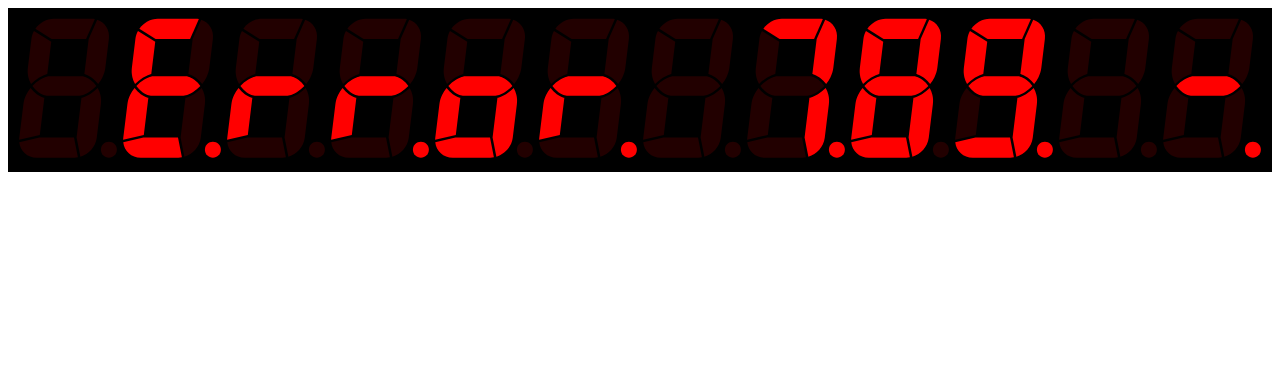
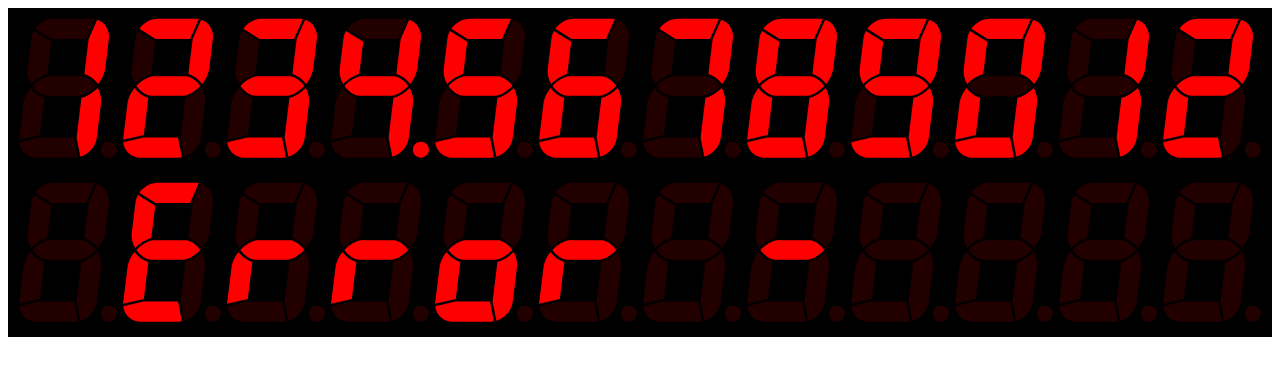
Before and after one commit to damjes/hp21react, a React (Vite) app: page / in a window 1280 px wide. Shown: the top 376 px of the page. Built offline with nearby package versions, Linux system fonts and the light colour scheme.

Commit message:
Dopisano Wyświetlacz

```diff
--- a/src/App.tsx
+++ b/src/App.tsx
@@ -1,23 +1,11 @@
-import Cyfra from "./Cyfra"
+import Wyświetlacz from "./Wyswietlacz"
 
 import './App.sass'
 
 function App() {
 	return <>
-		<div className="wyswietlacz">
-			<Cyfra cyfra=' ' kropka={false} />
-			<Cyfra cyfra='E' kropka={true} />
-			<Cyfra cyfra='r' kropka={false} />
-			<Cyfra cyfra='r' kropka={true} />
-			<Cyfra cyfra='o' kropka={false} />
-			<Cyfra cyfra='r' kropka={true} />
-			<Cyfra cyfra=' ' kropka={false} />
-			<Cyfra cyfra='7' kropka={true} />
-			<Cyfra cyfra='8' kropka={false} />
-			<Cyfra cyfra='9' kropka={true} />
-			<Cyfra cyfra=' ' kropka={false} />
-			<Cyfra cyfra='-' kropka={true} />
-		</div>
+		<Wyświetlacz napis="123456789012" przecinek={3} />
+		<Wyświetlacz napis=" Error -" przecinek={-1} />
 	</>
 }
 
--- /dev/null
+++ b/src/Wyswietlacz.tsx
@@ -0,0 +1,12 @@
+import Cyfra from "./Cyfra"
+
+const długość = 12
+
+function Wyświetlacz({ napis, przecinek }: { napis: string, przecinek: number }) {
+    const cyfry = napis.padEnd(długość, ' ').slice(0, długość).split('')
+    return <div className="wyswietlacz">
+        {cyfry.map((cyfra, i) => <Cyfra key={i} cyfra={cyfra} kropka={i === przecinek} />)}
+    </div>
+}
+
+export default Wyświetlacz
```
